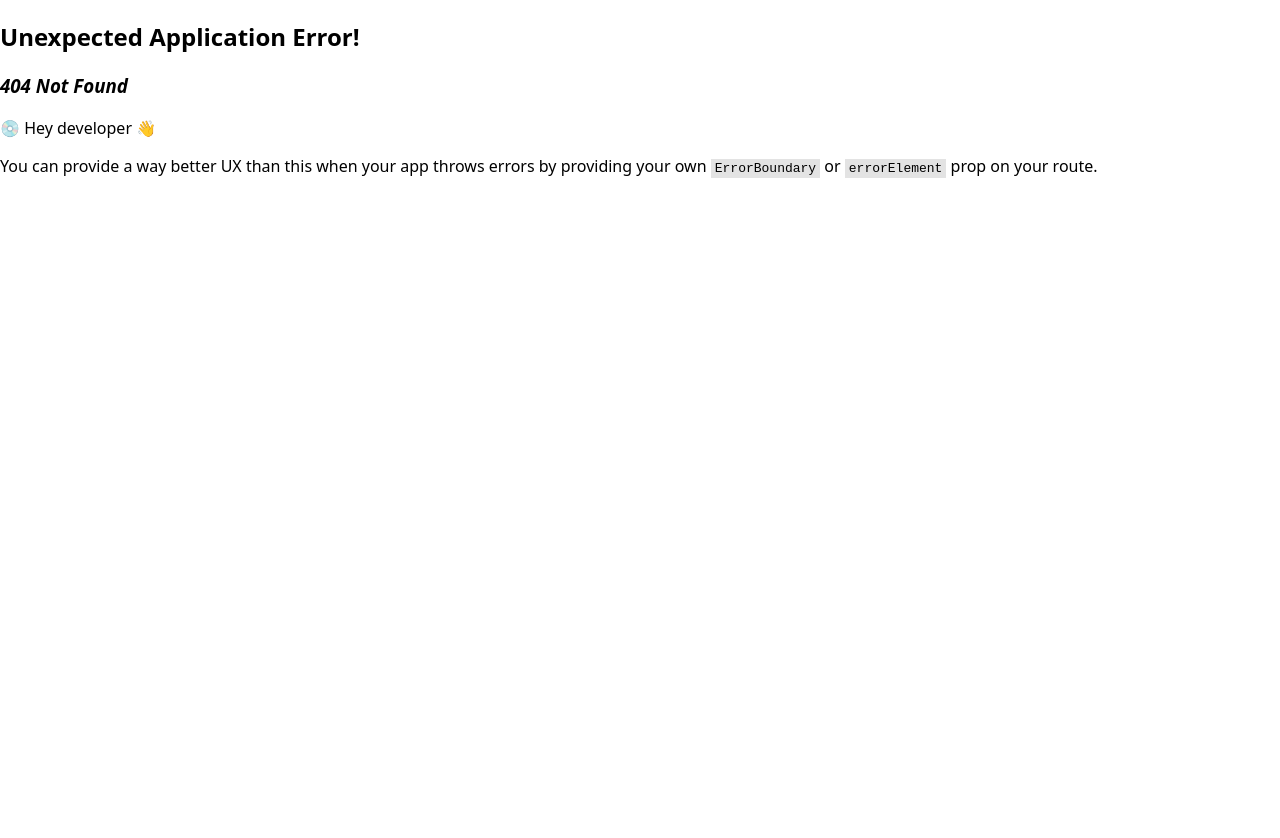
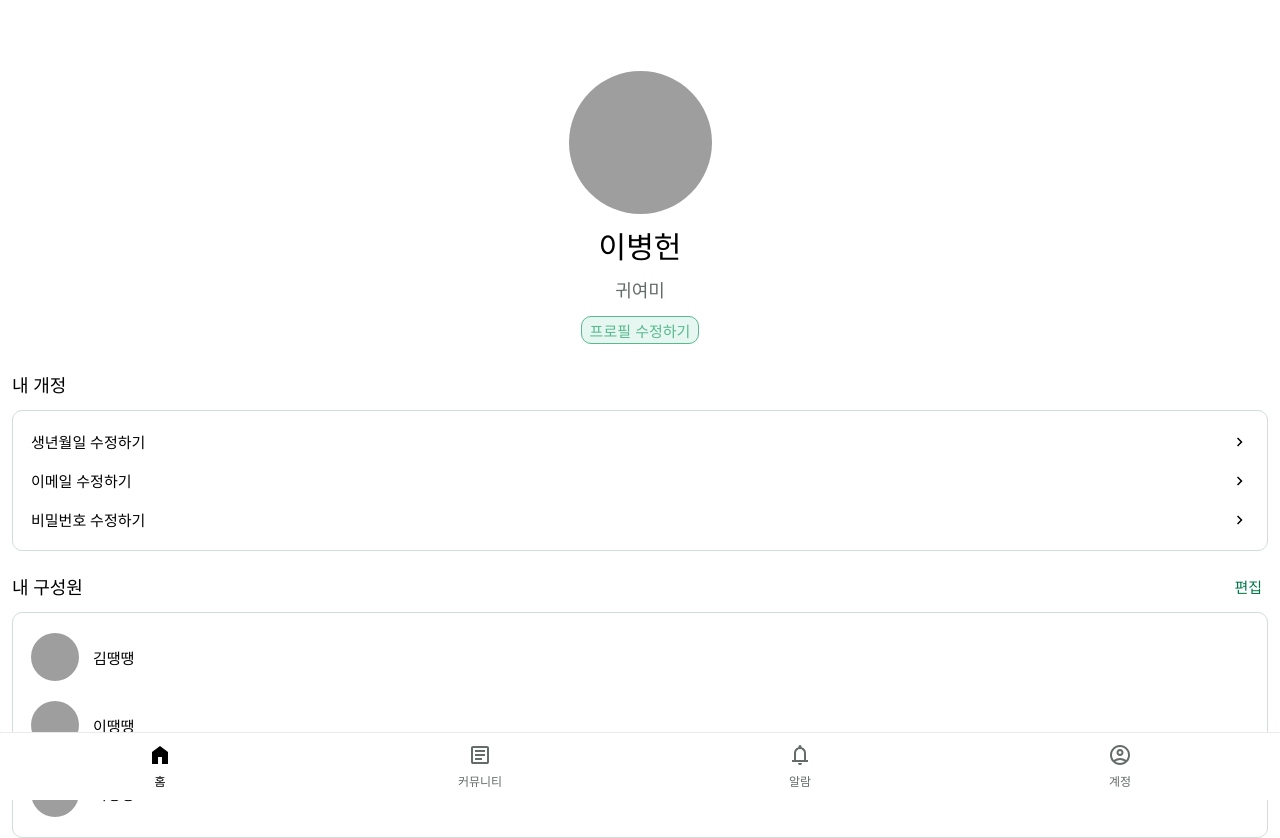
Before and after one commit to Team-MansuMugang/mansumugang-fontend, a React (Vite) app: page /account-page in a window 1280 px wide. Before the commit this address had no page. Before the commit the page ends 800 px from the top, so only its background shows below. Built offline with nearby package versions, Linux system fonts and the light colour scheme; grey boxes are pictures that could not be loaded.

Commit message:
계정페이지, 구성원 편집 페이지 구현

```diff
--- /dev/null
+++ b/src/pages/user-account/AccountPage.css
@@ -0,0 +1,30 @@
+.account-page {
+  display: flex;
+  flex-direction: column;
+  margin-top: 71px;
+  padding: 0 12px;
+  gap: 9px;
+}
+.account-page p {
+  text-align: center;
+}
+.account-page #change-img {
+  align-self: center;
+  width: 143px;
+  height: 143px;
+  border-radius: 50%;
+}
+.account-page .sub-button {
+  align-self: center;
+  margin: 5px 0;
+}
+.account-page .fixed-page .border-container {
+  display: flex;
+  flex-direction: column;
+  gap: 18px;
+}
+.account-page .my-member .border-container {
+  display: flex;
+  flex-direction: column;
+  gap: 20px;
+}
--- /dev/null
+++ b/src/pages/user-account/AccountPage.jsx
@@ -0,0 +1,53 @@
+import SubButton from '../../components/SubButton';
+import BorderContainer from '../../components/BorderContainer';
+import LinkItem from '../../components/LinkItem';
+import SubTitle from '../../components/SubTitle';
+import MemberList from '../../components/MemberList';
+import NavBar from '../../components/NavBar';
+import './AccountPage.css';
+
+const AccountPage = () => {
+  const name = '이병헌';
+  const nickname = '귀여미';
+  return (
+    <>
+      <NavBar></NavBar>
+      <div className="account-page">
+        <img id="change-img" src="https://picsum.photos/200/300" />
+        <p className="name-container-name">{name}</p>
+        <p className="name-container-nickname">{nickname}</p>
+        <SubButton>프로필 수정하기</SubButton>
+        <div className="fixed-page">
+          <SubTitle title="내 개정" showButton={false}></SubTitle>
+          <BorderContainer className="border-container">
+            <LinkItem text={'생년월일 수정하기'} navigateTo={'/change-birthday'}></LinkItem>
+            <LinkItem text={'이메일 수정하기'} navigateTo={'/change-email'}></LinkItem>
+            <LinkItem text={'비밀번호 수정하기'} navigateTo={'/password-change'}></LinkItem>
+          </BorderContainer>
+        </div>
+        <div className="my-member">
+          <SubTitle title="내 구성원" buttonName="편집"></SubTitle>
+          <BorderContainer className="border-container">
+            <MemberList
+              profileImage={'https://picsum.photos/200/300'}
+              name={'김땡땡'}
+              showCancelButton={false}
+            ></MemberList>
+            <MemberList
+              profileImage={'https://picsum.photos/200/300'}
+              name={'이땡땡'}
+              showCancelButton={false}
+            ></MemberList>
+            <MemberList
+              profileImage={'https://picsum.photos/200/300'}
+              name={'이땡땡'}
+              showCancelButton={false}
+            ></MemberList>
+          </BorderContainer>
+        </div>
+      </div>
+    </>
+  );
+};
+
+export default AccountPage;
--- /dev/null
+++ b/src/pages/user-account/MemberEdit.css
@@ -0,0 +1,6 @@
+.member-edit {
+  display: flex;
+  flex-direction: column;
+  padding: 20px;
+  gap: 20px;
+}
--- /dev/null
+++ b/src/pages/user-account/MemberEdit.jsx
@@ -0,0 +1,30 @@
+import './MemberEdit.css';
+import MainHeader from '../../components/MainHeader';
+import MemberList from '../../components/MemberList';
+
+const MemberEdit = () => {
+  return (
+    <>
+      <MainHeader title="내 구성원" rightText="추가"></MainHeader>
+      <div className="member-edit">
+        <MemberList
+          profileImage={'https://picsum.photos/200/300'}
+          name={'김땡땡'}
+          showCancelButton={true}
+        ></MemberList>
+        <MemberList
+          profileImage={'https://picsum.photos/200/300'}
+          name={'이땡땡'}
+          showCancelButton={true}
+        ></MemberList>
+        <MemberList
+          profileImage={'https://picsum.photos/200/300'}
+          name={'이땡땡'}
+          showCancelButton={true}
+        ></MemberList>
+      </div>
+    </>
+  );
+};
+
+export default MemberEdit;
```
Also changed, not shown: src/App.jsx (+10 -0 lines).
